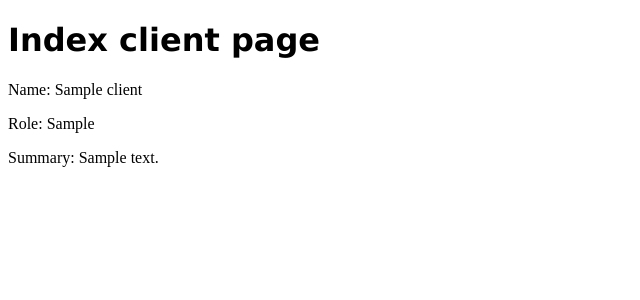
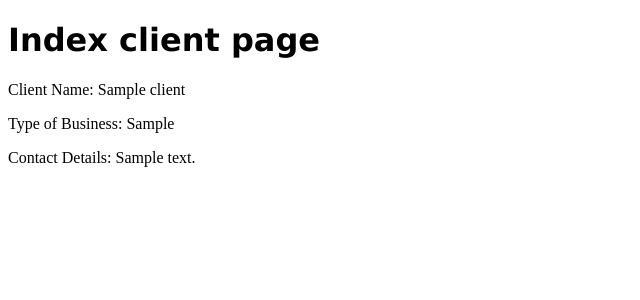
Before and after one commit to michaelmccoll/Project_Secure_Design, a Flask app: page /clients in a window 1280 px wide. Shown: the part 171-471 px from the top of the page, without its empty margins (0-640 px from the left). Run offline with Flask 2, Linux system fonts and the light colour scheme; a database or web service that is not in the repository returns one stand-in record (values such as "Sample title"); some libraries are stand-ins or nearby versions.

Commit message:
HTML index page setup for assignmnets

```diff
--- a/templates/clients/index.html
+++ b/templates/clients/index.html
@@ -4,9 +4,9 @@
     <h1>Index client page</h1>
         {% for client in all_clients %}
         <div>
-            <p>Name: {{client.client_name}}</p>
-            <p>Role: {{client.type_of_business}}</p>
-            <p>Summary: {{client.contact_details}}</p>
+            <p>Client Name: {{client.client_name}}</p>
+            <p>Type of Business: {{client.type_of_business}}</p>
+            <p>Contact Details: {{client.contact_details}}</p>
         </div>
         {% endfor %}
 {% endblock %}
```
Also changed, not shown: templates/assignments/index.html (+7 -0 lines), 1 other file.
